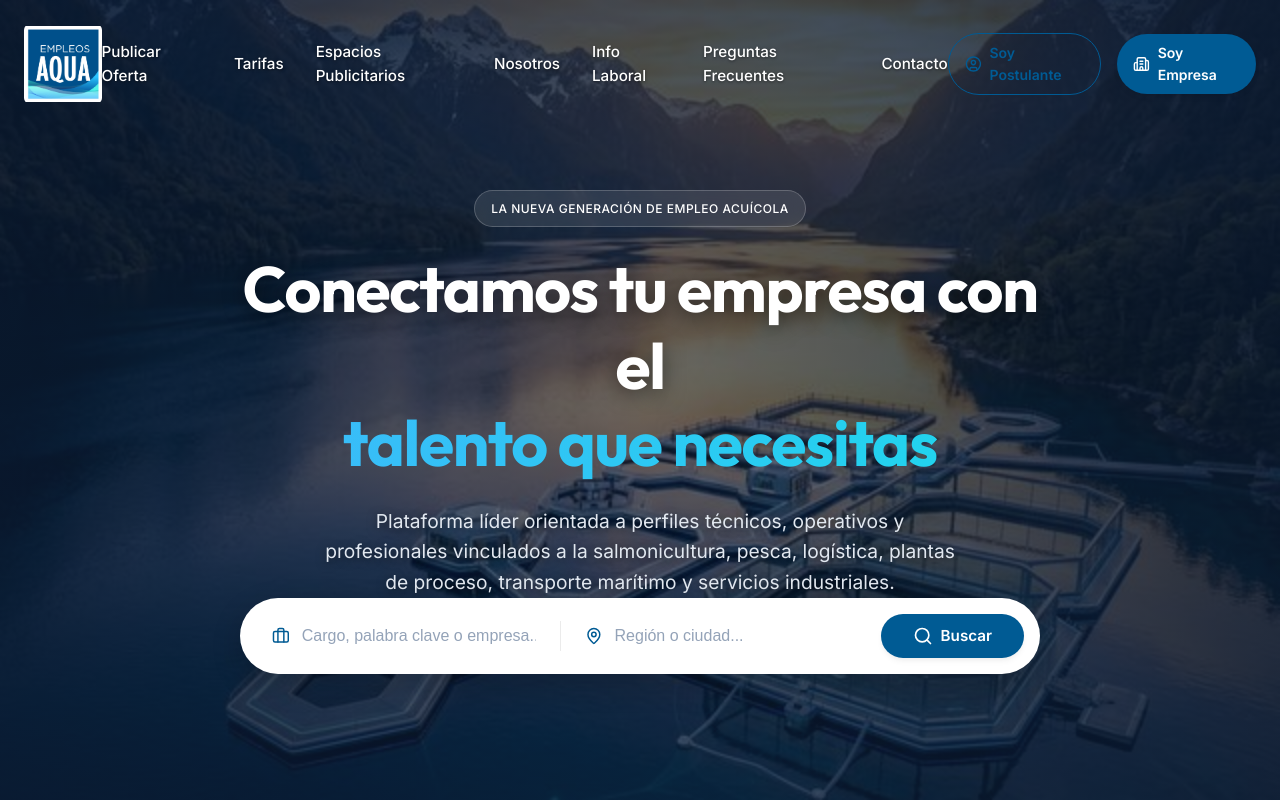
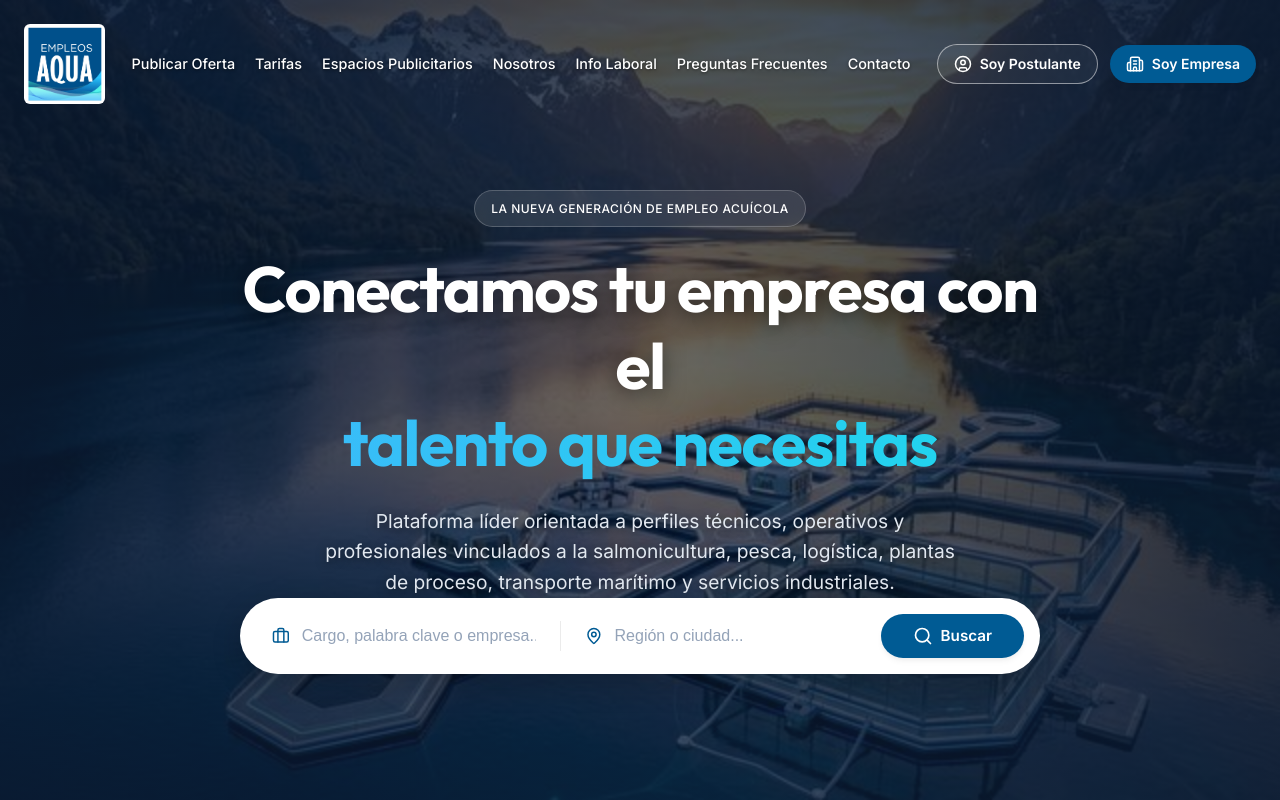
Before and after one commit to nowebcl/empleosaqua, a React (Vite) app: page / in a window 1280 px wide. Shown: the top 800 px of the page. Built offline with nearby package versions, Linux system fonts and the light colour scheme.

Commit message:
Fix header wrapping and contrast issues with single line layout

```diff
--- a/src/components/Header/Header.css
+++ b/src/components/Header/Header.css
@@ -54,16 +54,17 @@
 .header-nav {
   display: flex;
   align-items: center;
-  gap: 2rem;
+  gap: 1.25rem;
 }
 
 .nav-link {
-  font-size: 0.95rem;
+  font-size: 0.9rem;
   font-weight: 500;
   color: #ffffff; /* White when over dark image */
   transition: color var(--transition-fast);
   position: relative;
   text-shadow: 0 1px 3px rgba(0,0,0,0.5); /* Improve legibility just in case */
+  white-space: nowrap;
 }
 
 .header-scrolled .nav-link {
@@ -98,17 +99,44 @@
 .header-actions {
   display: flex;
   align-items: center;
-  gap: 1rem;
+  gap: 0.75rem;
 }
 
 .btn-sm {
   padding: 0.5rem 1rem;
   font-size: 0.875rem;
+  white-space: nowrap;
+}
+
+.header .btn-outline {
+  border-color: rgba(255, 255, 255, 0.5);
+  color: #ffffff;
+  background-color: rgba(255, 255, 255, 0.05);
+}
+
+.header .btn-outline:hover {
+  background-color: rgba(255, 255, 255, 0.15);
+  border-color: #ffffff;
+}
+
+.header-scrolled .btn-outline {
+  border-color: var(--color-primary);
+  color: var(--color-primary);
+  background-color: transparent;
+}
+
+.header-scrolled .btn-outline:hover {
+  background-color: var(--color-primary);
+  color: #ffffff;
 }
 
 .divider {
   width: 1px;
   height: 24px;
+  background: rgba(255, 255, 255, 0.2);
+}
+
+.header-scrolled .divider {
   background: var(--color-border);
 }
 
```
